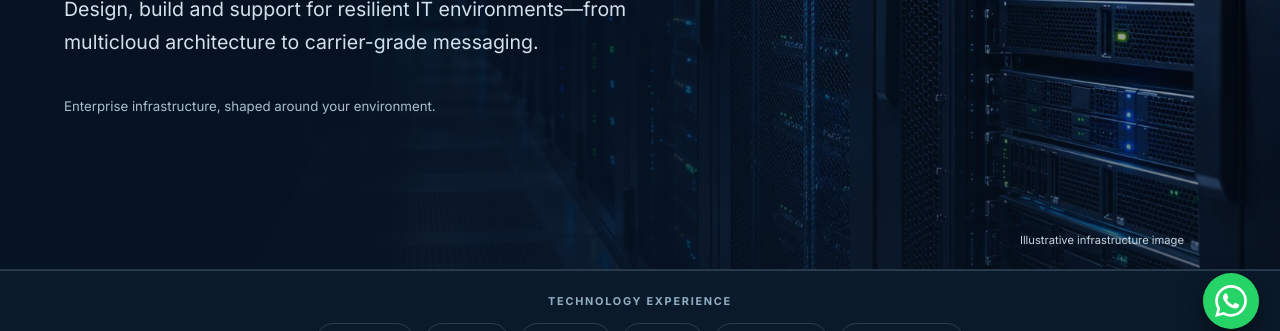
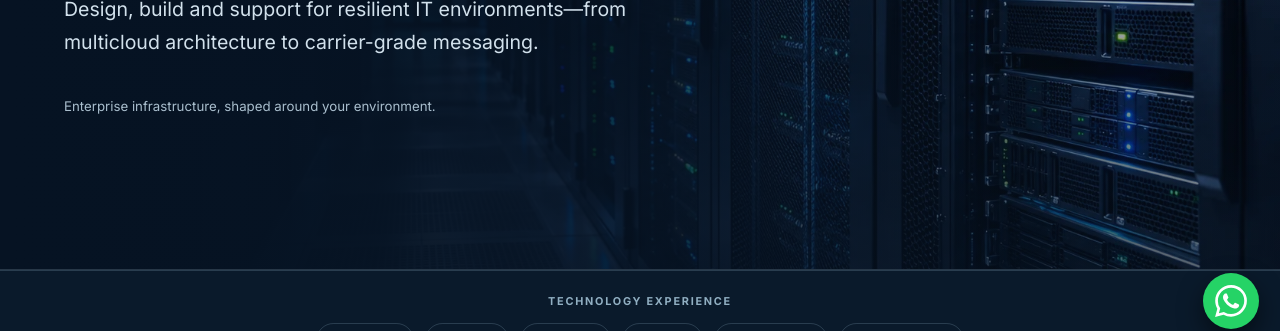
Before and after one commit to vinodlakmal/merkei-website, a plain HTML site: page index.html in a window 1280 px wide. Shown: the part 450-781 px from the top of the page. Drawn offline with Linux system fonts and the light colour scheme.

Commit message:
Remove hero image caption

```diff
--- a/index.html
+++ b/index.html
@@ -189,7 +189,6 @@
         <p class="hero-lede">Design, build and support for resilient IT environments—from multicloud architecture to carrier-grade messaging.</p>
         <p class="hero-caption">Enterprise infrastructure, shaped around your environment.</p>
     </div>
-    <span class="image-disclaimer">Illustrative infrastructure image</span>
 </header>
 
 <section class="tech-stack" aria-label="Technology experience">
```
